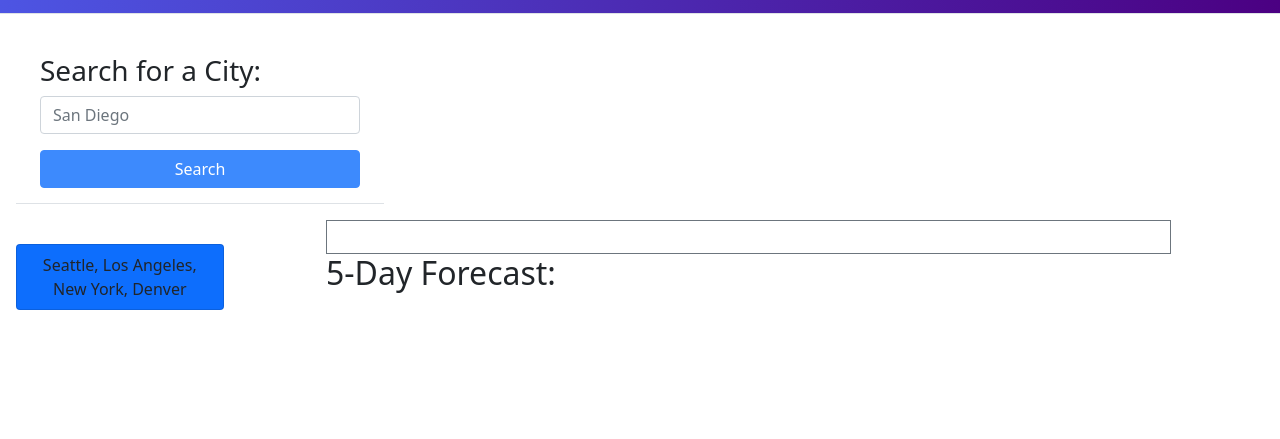
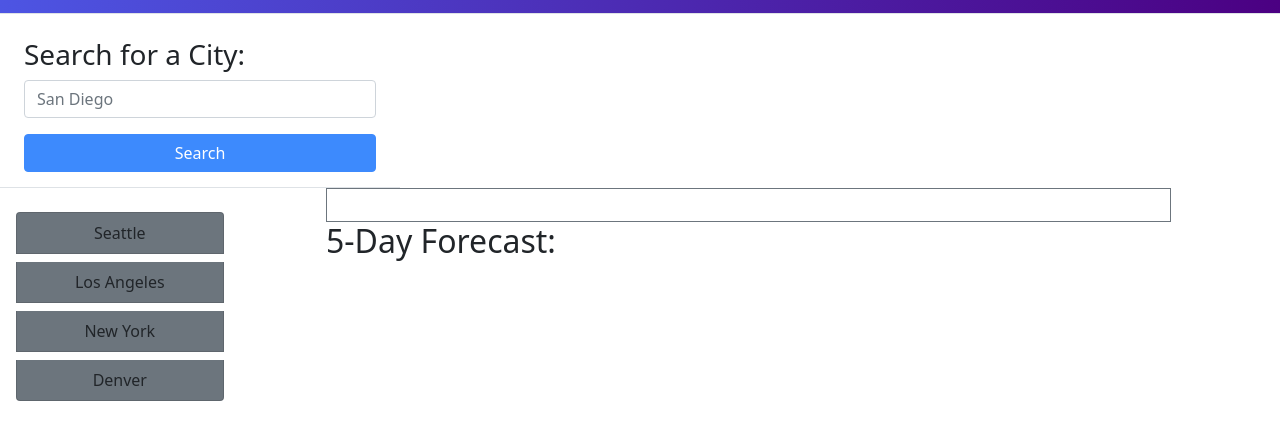
Before and after one commit to ColtonTO/WeatherDashboard, a plain HTML site: page index.html in a window 1280 px wide. Shown: the part 51-490 px from the top of the page. Drawn offline with nearby package versions, Linux system fonts and the light colour scheme.

Commit message:
fixed typo in JS, ui still clunky

```diff
--- a/assets/script.js
+++ b/assets/script.js
@@ -10,14 +10,14 @@ var dailycontainer = $(".details");
 var localCities = function () {
   var searchStorage = JSON.parse(localStorage.getItem("searchStorage"));
   if (searchStorage == null) {
-    searchStorage = ["Seattle, Los Angeles, New York, Denver"];
+    searchStorage = ["Seattle", "Los Angeles", "New York", "Denver"];
     localStorage.setItem("searchStorage", JSON.stringify(searchStorage));
   }
   var histContainer = $(".history");
   histContainer.html("");
   for (i in searchStorage) {
     var buttonEl = $("<button>")
-    .addClass("list-group-item col-9 bg-primary m-2")
+    .addClass("list-group-item col-9 bg-secondary m-2")
     .attr ("id", "citySearchList")
     .attr("type", "button")
     .text(searchStorage[i]);
--- a/index.html
+++ b/index.html
@@ -20,9 +20,9 @@
           </h1>
         </div>
       </header>
-      <main class="row">
+      <main class="row" >
         <div >
-      <div class="col-12 col-md-3 p-3" style="width: 400px;">
+      <div style="width: 400px;">
           <div class="container grid border-bottom">
                 <div class="g-col-4">
                     <h3>Search for a City: </h3>
```
